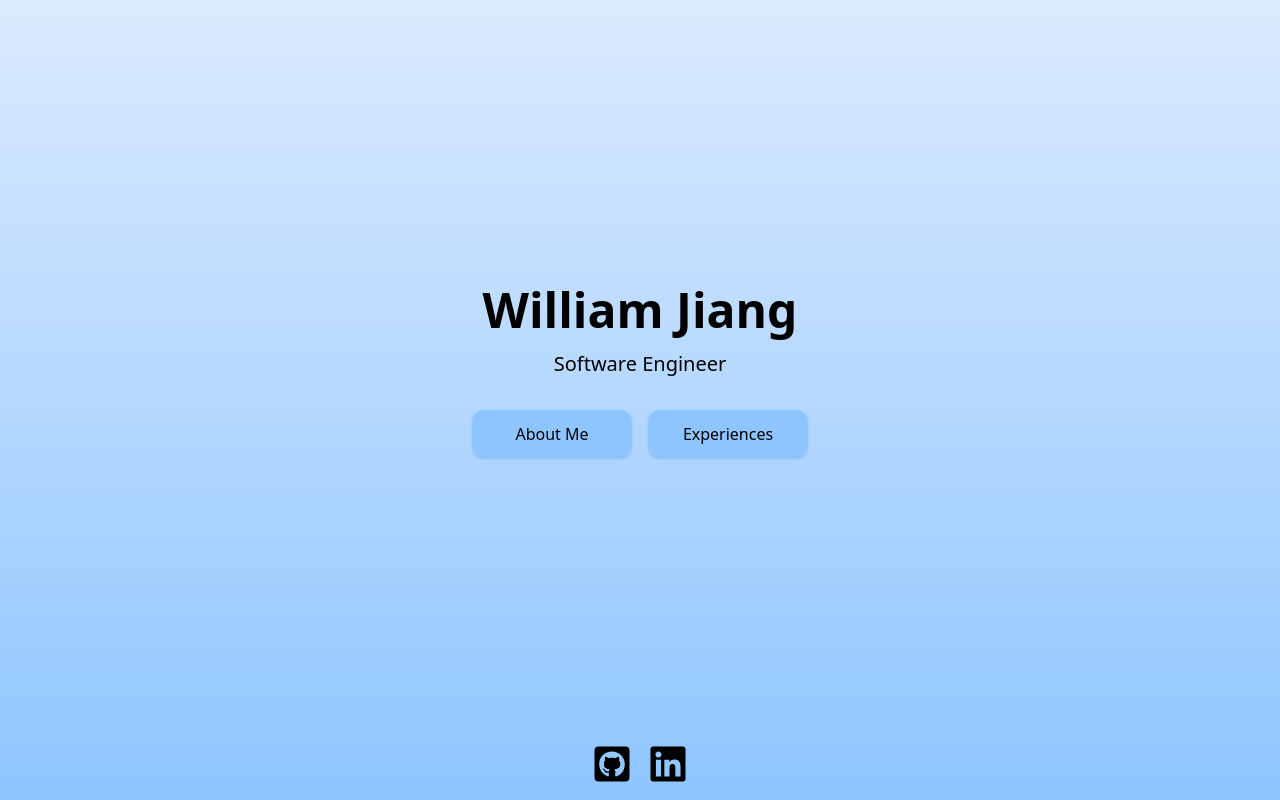
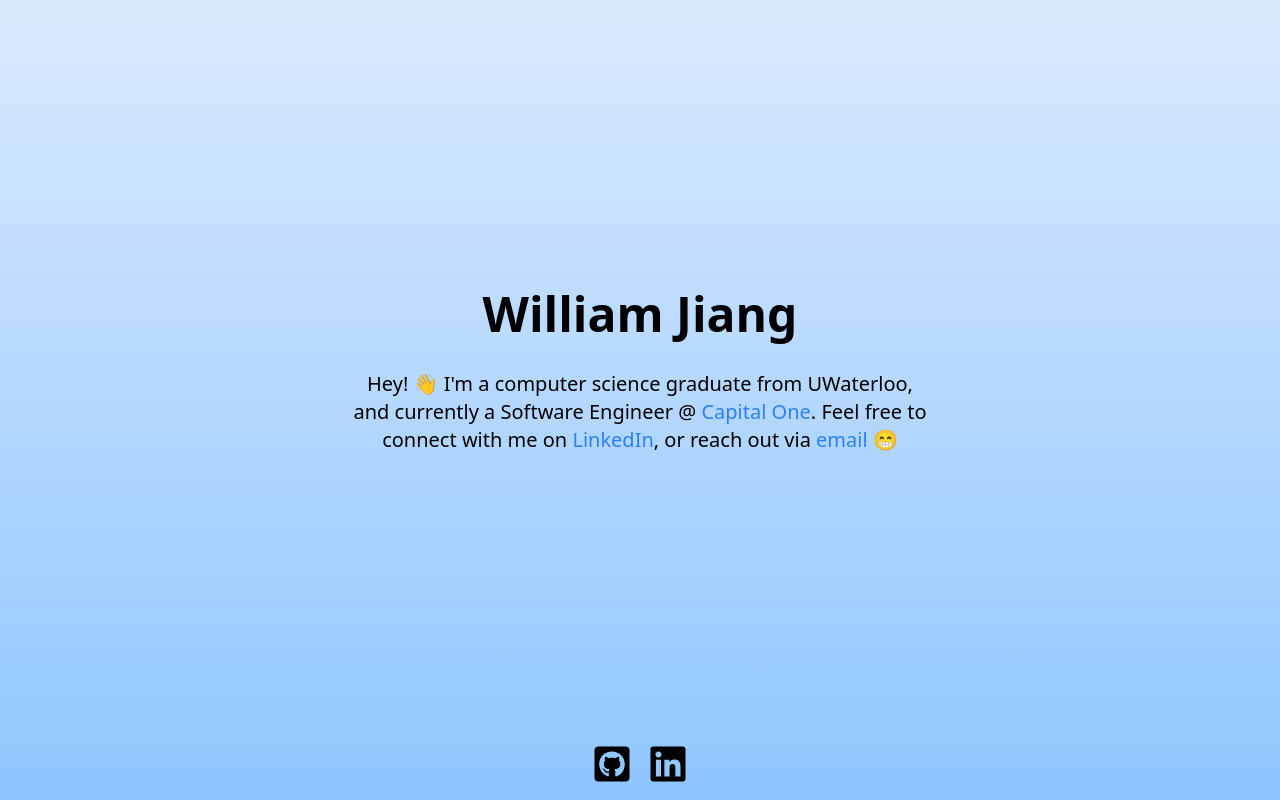
Before and after one commit to williamj20/williamj20.github.io, a React (Vite) app: page / in a window 1280 px wide. Built offline with nearby package versions, Linux system fonts and the light colour scheme.

Commit message:
Finish initial site

```diff
--- a/src/App.jsx
+++ b/src/App.jsx
@@ -7,6 +7,7 @@
     <div className="min-h-dvh background-colour flex flex-col">
       <Routes>
         <Route path="/" element={<Home />} />
+        <Route path="*" element={<Home />} />
       </Routes>
       <Footer />
     </div>
--- a/src/components/Button.jsx
+++ /dev/null
@@ -1,9 +0,0 @@
-const Button = ({ text }) => {
-  return (
-    <button className="px-4 py-3 w-40 bg-blue-300 text-black rounded-xl shadow-sm hover:shadow-md hover:brightness-95 transition-colors">
-      {text}
-    </button>
-  );
-};
-
-export default Button;
--- a/src/components/Footer.jsx
+++ b/src/components/Footer.jsx
@@ -1,9 +1,9 @@
-import IconBar from './LinkBar';
+import LinkBar from './LinkBar';
 
 const Footer = () => {
   return (
     <div className="pb-4">
-      <IconBar />
+      <LinkBar />
     </div>
   );
 };
--- /dev/null
+++ b/src/components/NavButton.jsx
@@ -0,0 +1,14 @@
+import { Link } from 'react-router';
+
+const NavButton = ({ text, route }) => {
+  return (
+    <Link
+      to={route}
+      className="px-4 py-3 w-40 bg-blue-300 text-black rounded-xl shadow-sm hover:shadow-md hover:brightness-95 transition-colors text-center"
+    >
+      {text}
+    </Link>
+  );
+};
+
+export default NavButton;
--- a/src/pages/Home.jsx
+++ b/src/pages/Home.jsx
@@ -1,15 +1,39 @@
-import Button from '../components/Button';
-
 const Home = () => {
   return (
     <div className="flex flex-1 items-center justify-center flex-col">
-      <div className="text-center mb-8">
-        <h1 className="font-bold text-5xl mb-4">William Jiang</h1>
-        <p className="text-xl">Software Engineer</p>
-      </div>
-      <div className="flex space-x-4">
-        <Button text="About Me" />
-        <Button text="Experiences" />
+      <div className="text-center">
+        <h1 className="font-bold text-5xl mb-8">William Jiang</h1>
+        <p className="text-xl w-xl">
+          Hey! &#x1F44B; I'm a computer science graduate from UWaterloo, and
+          currently a Software Engineer @{' '}
+          <a
+            href="https://www.capitalone.ca/"
+            target="_blank"
+            rel="noopener noreferrer"
+            className="link-text"
+          >
+            Capital One
+          </a>
+          . Feel free to connect with me on{' '}
+          <a
+            href="https://www.linkedin.com/in/william-jiang/"
+            target="_blank"
+            rel="noopener noreferrer"
+            className="link-text"
+          >
+            LinkedIn
+          </a>
+          , or reach out via{' '}
+          <a
+            href="mailto:williamjiang20@gmail.com"
+            target="_blank"
+            rel="noopener noreferrer"
+            className="link-text"
+          >
+            email
+          </a>{' '}
+          &#128513;
+        </p>
       </div>
     </div>
   );
--- a/src/style.css
+++ b/src/style.css
@@ -3,3 +3,7 @@
 .background-colour {
   @apply bg-gradient-to-b from-blue-100 to-blue-300;
 }
+
+.link-text {
+  @apply text-blue-500 hover:underline;
+}
```
Also changed, not shown: 1 other file (tests, documents, lock files or other folders).
